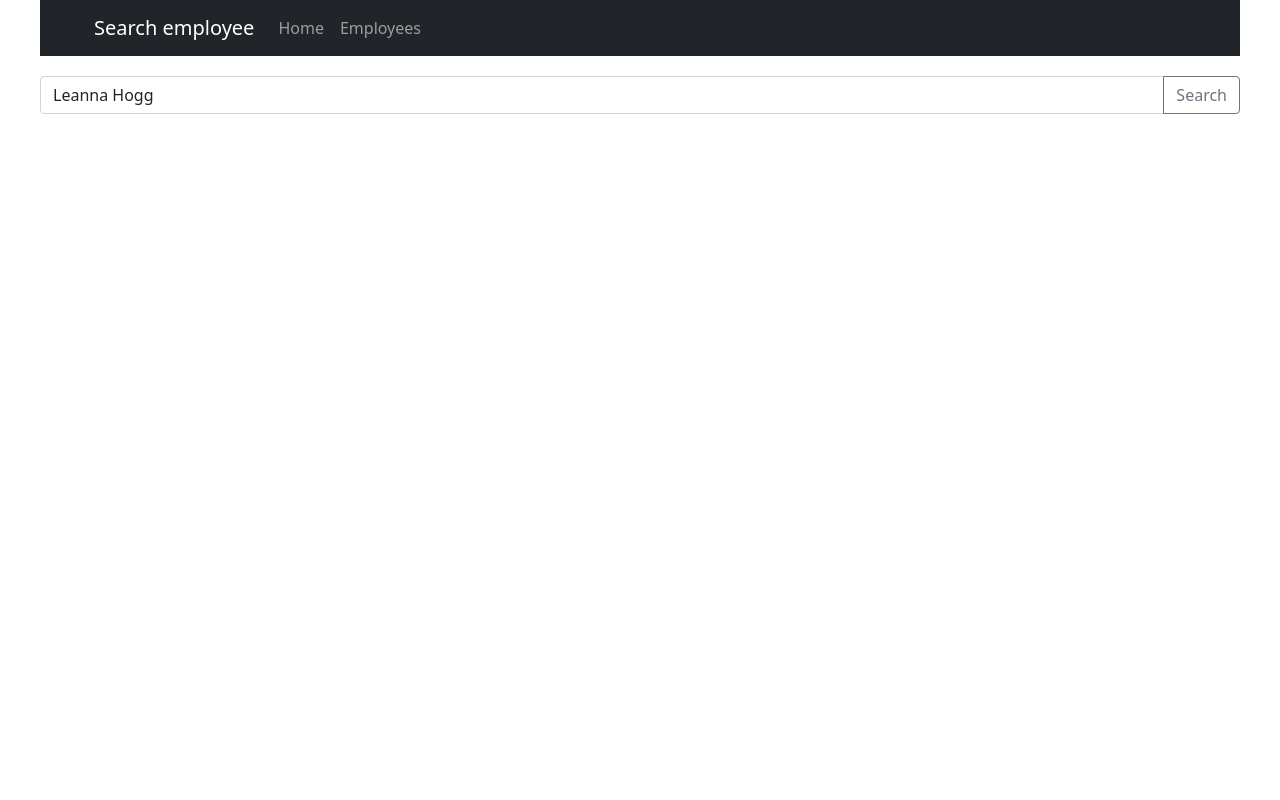
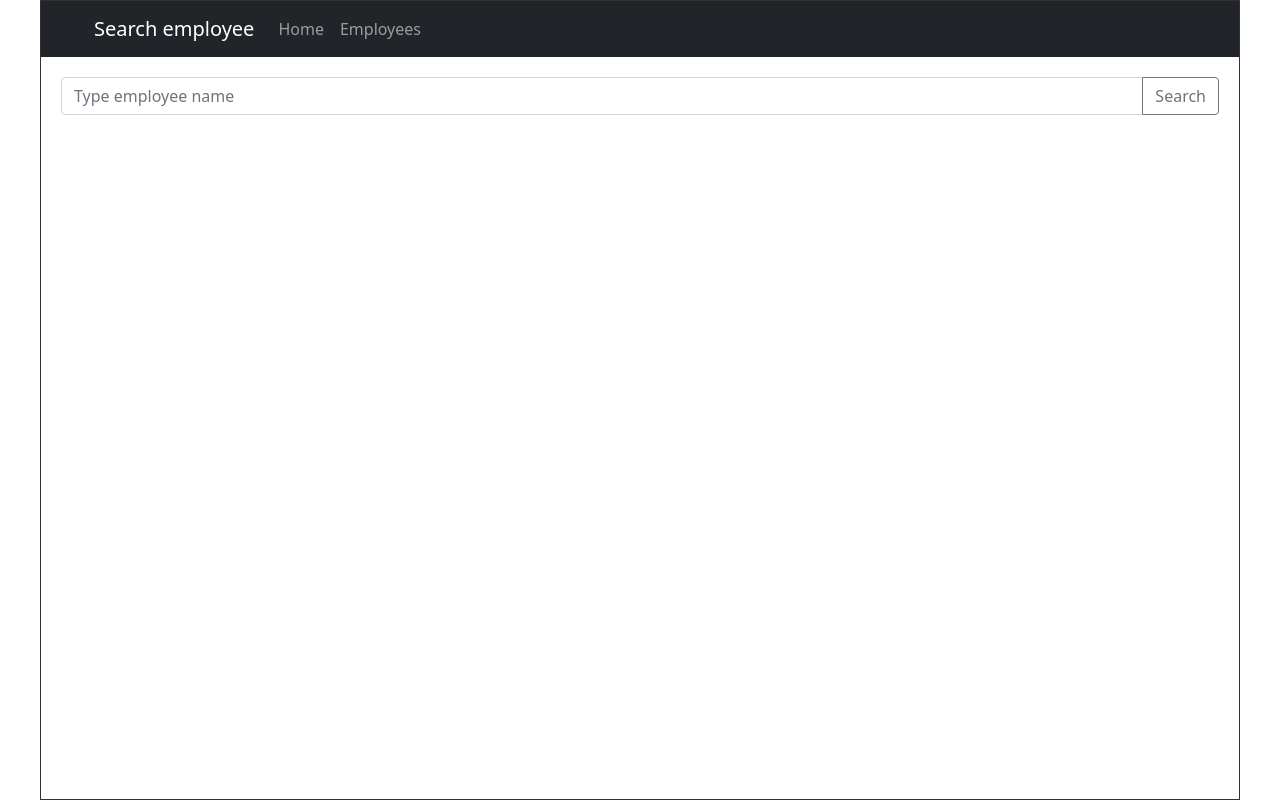
Before and after one commit to rearm-s/react-test-task, a React (Create React App) app: page / in a window 1280 px wide. Built offline with nearby package versions, Linux system fonts and the light colour scheme.

Commit message:
some changes

```diff
--- a/src/App.js
+++ b/src/App.js
@@ -17,6 +17,8 @@ const StyledWrapper = styled.div`
   width: 100%;
   max-width: 1200px;
   margin: 0 auto;
+  border: 1px solid #333;
+  height: 100vh;
 `
 
 function App() {
--- a/src/components/SearchBox.jsx
+++ b/src/components/SearchBox.jsx
@@ -18,7 +18,6 @@ const SearchBox = ({employee, onChangeEmployee, onClickButton}) => {
                 />
                 <Button
                     variant="outline-secondary"
-                    id="button-addon2"
                     onClick={onClickButton}
                 >
                     Search
--- a/src/pages/Home.jsx
+++ b/src/pages/Home.jsx
@@ -3,16 +3,13 @@ import styled from 'styled-components';
 import SearchBox from "../components/SearchBox";
 
 const StyledHome = styled.div`
-  padding-top: 20px;
-  @media (max-width: 1244px) {
-    padding: 20px;
-  }
+  padding: 20px;
 `
 
 
 const Home = () => {
 
-    const [employee, setEmployee] = useState('Leanna Hogg');
+    const [employee, setEmployee] = useState('');
     const [value, setValue] = useState(employee);
 
     const handleOnChange = (e) => {
```
